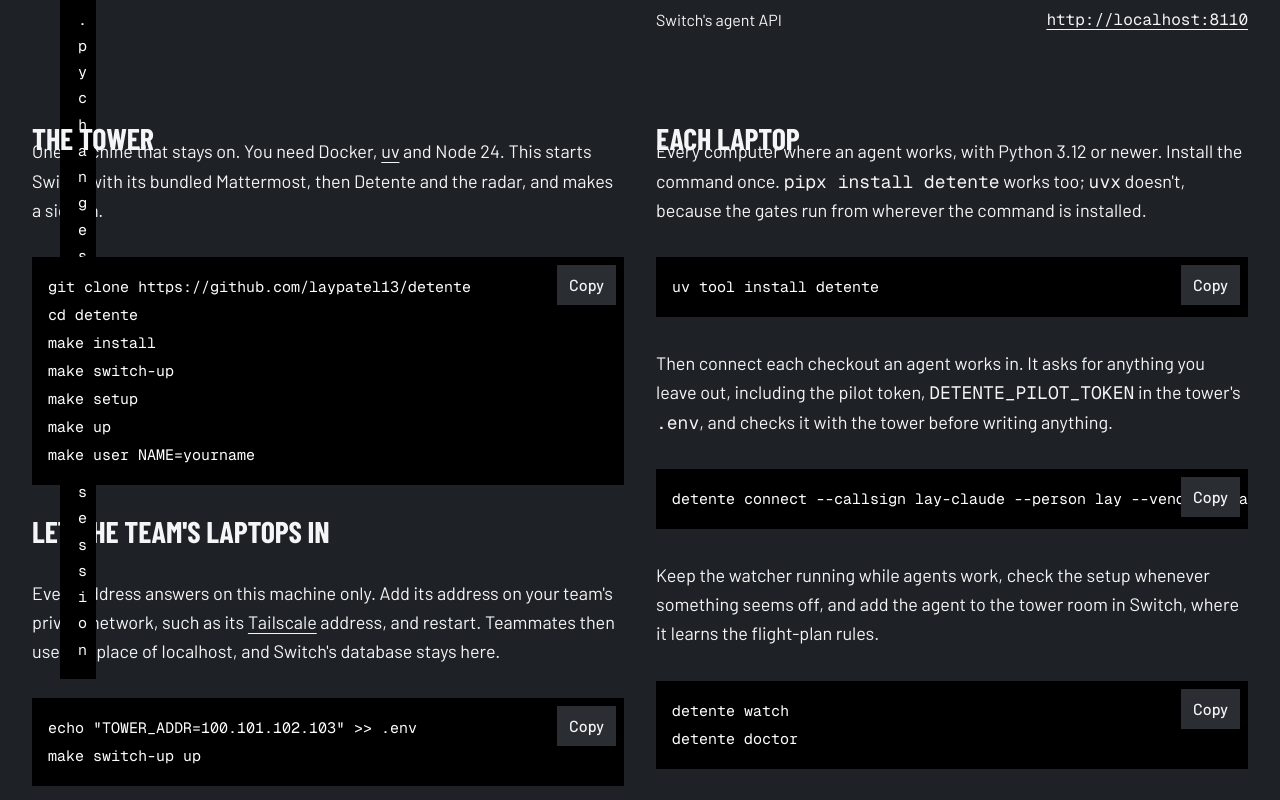
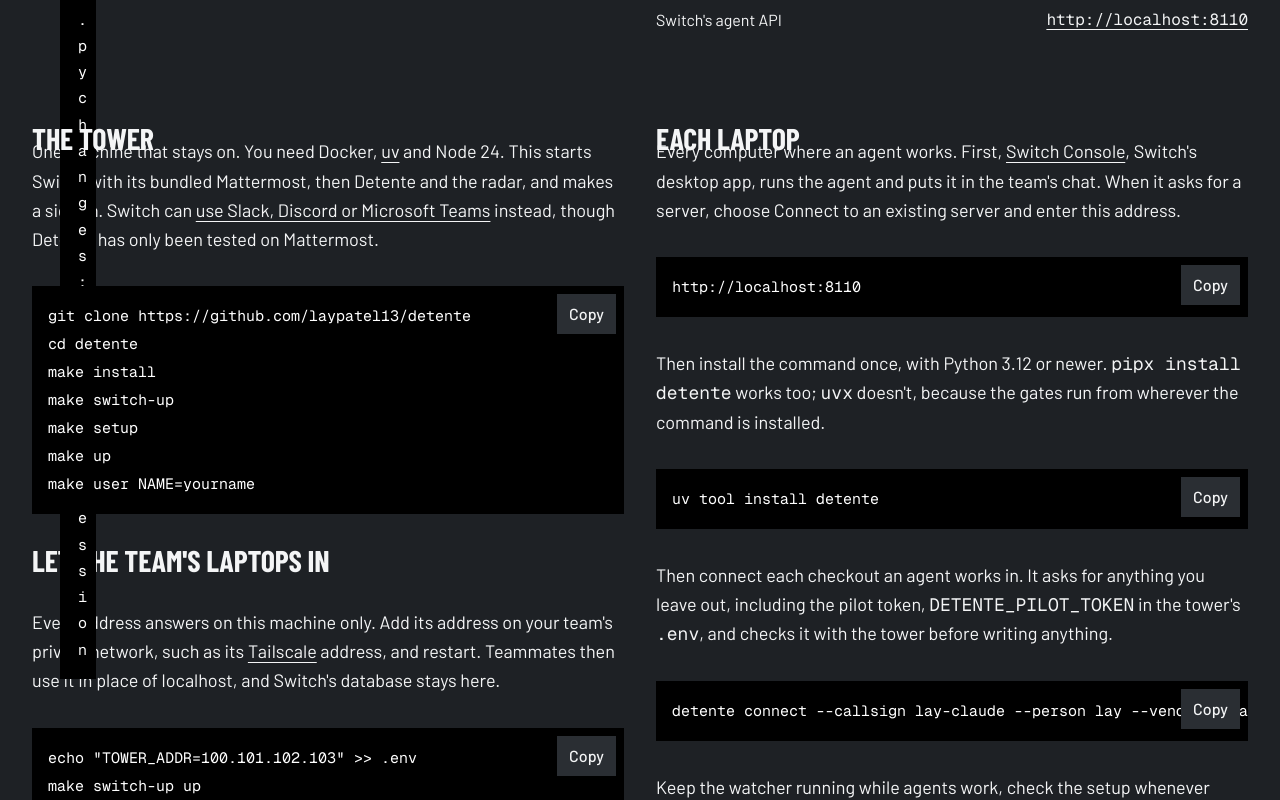
Before and after one commit to laypatel13/detente, a Next.js app in the folder frontend/: page /docs in a window 1280 px wide. Shown: the part 2981-3781 px from the top of the page. Built offline with nearby package versions, Linux system fonts and the light colour scheme; a web font is replaced by a local one.

Commit message:
docs(repo): name Switch Console and the tested chat app

```diff
--- a/frontend/app/docs/page.tsx
+++ b/frontend/app/docs/page.tsx
@@ -405,6 +405,7 @@ const LIMITS: { topic: string; question: string; items: ReactNode[] }[] = [
     question: "What does one install cover?",
     items: [
       "One repo, one tower room. Multi-repo support isn't built.",
+      "Tested on Mattermost only. Detente talks to Switch, never to the chat app, so Slack, Discord and Microsoft Teams should work through Switch, but they haven't been tried. Telegram can't: Switch can't create chats there, so conflict rooms can't open.",
       "One pilot token per install. Every laptop shares it, so anyone holding it can report as any callsign. Keep port 8100 on a private network.",
     ],
   },
@@ -697,7 +698,14 @@ export default function DocsPage() {
                     uv
                   </a>{" "}
                   and Node 24. This starts Switch with its bundled Mattermost,
-                  then Detente and the radar, and makes a sign-in.
+                  then Detente and the radar, and makes a sign-in. Switch can{" "}
+                  <a
+                    href="https://docs.switchagents.ai/switch-rooms/deploy/messaging-apps"
+                    className="underline underline-offset-4"
+                  >
+                    use Slack, Discord or Microsoft Teams
+                  </a>{" "}
+                  instead, though Detente has only been tested on Mattermost.
                 </p>
                 <Code>{`git clone ${REPO_URL}\ncd detente\nmake install\nmake switch-up\nmake setup\nmake up\nmake user NAME=yourname`}</Code>
                 <h4 className="display text-3xl">
@@ -733,8 +741,20 @@ export default function DocsPage() {
               <div className="grid content-start gap-8">
                 <h3 className="rise display text-3xl">Each laptop</h3>
                 <p className="text-lg leading-relaxed">
-                  Every computer where an agent works, with Python 3.12 or
-                  newer. Install the command once.{" "}
+                  Every computer where an agent works. First,{" "}
+                  <a
+                    href="https://docs.switchagents.ai/switch-rooms/getting-started/install-switch-console"
+                    className="underline underline-offset-4"
+                  >
+                    Switch Console
+                  </a>
+                  , Switch&apos;s desktop app, runs the agent and puts it in the
+                  team&apos;s chat. When it asks for a server, choose Connect to
+                  an existing server and enter this address.
+                </p>
+                <Code>{"http://{tower}:8110"}</Code>
+                <p className="text-lg leading-relaxed">
+                  Then install the command once, with Python 3.12 or newer.{" "}
                   {mono("pipx install detente")} works too; {mono("uvx")}{" "}
                   doesn&apos;t, because the gates run from wherever the command
                   is installed.
@@ -755,7 +775,7 @@ export default function DocsPage() {
                 <p className="text-lg leading-relaxed">
                   Keep the watcher running while agents work, check the setup
                   whenever something seems off, and add the agent to the tower
-                  room in Switch, where it learns the flight-plan rules.
+                  room in Switch Console, where it learns the flight-plan rules.
                 </p>
                 <Code>{"detente watch\ndetente doctor"}</Code>
                 <p className="text-lg leading-relaxed">
--- a/frontend/app/get-started/page.tsx
+++ b/frontend/app/get-started/page.tsx
@@ -23,7 +23,19 @@ const TOWER_STEPS: Step[] = [
   },
   {
     title: "Start it",
-    text: "This starts Switch, your team's chat, then Detente and the radar, all in Docker.",
+    text: (
+      <>
+        This starts Switch with Mattermost as your team&apos;s chat, then Detente and the radar, all
+        in Docker. Switch can{" "}
+        <a
+          href="https://docs.switchagents.ai/switch-rooms/deploy/messaging-apps"
+          className="underline underline-offset-2"
+        >
+          use Slack, Discord or Microsoft Teams
+        </a>{" "}
+        instead, though Detente has only been tested on Mattermost.
+      </>
+    ),
     code: "make install\nmake switch-up\nmake setup\nmake up",
   },
   {
@@ -61,6 +73,23 @@ const TOWER_STEPS: Step[] = [
 // Once on each computer where a coding agent works, then once in each checkout.
 const LAPTOP_STEPS: Step[] = [
   {
+    title: "Install Switch Console",
+    text: (
+      <>
+        <a
+          href="https://docs.switchagents.ai/switch-rooms/getting-started/install-switch-console"
+          className="underline underline-offset-2"
+        >
+          Switch&apos;s desktop app
+        </a>{" "}
+        runs your coding agent and puts it in the team&apos;s chat. When it asks for a server,
+        choose Connect to an existing server and enter{" "}
+        <code className="font-mono">http://localhost:8110</code> on the tower machine, or port
+        8110 at its <code className="font-mono">TOWER_ADDR</code> from any other laptop.
+      </>
+    ),
+  },
+  {
     title: "Install the command",
     text: (
       <>
@@ -92,7 +121,7 @@ const LAPTOP_STEPS: Step[] = [
     title: "Add the agent to the tower room",
     text: (
       <>
-        In Switch, add the agent to the room called tower. It learns the flight-plan rules there.
+        In Switch Console, add the agent to the room called tower. It learns the flight-plan rules there.
         If anything seems off, run <code className="font-mono">detente doctor</code>.
       </>
     ),
@@ -164,7 +193,8 @@ export default function GetStartedPage() {
             </h1>
             <p className="max-w-[46ch] text-xl leading-relaxed">
               Detente runs on your own computers. One machine runs the tower, and each laptop gets
-              the <code className="font-mono text-[0.9em]">detente</code> command.
+              Switch Console and the <code className="font-mono text-[0.9em]">detente</code>{" "}
+              command.
             </p>
             <div className="flex flex-wrap gap-2">
               <Button asChild size="lg">
@@ -239,7 +269,7 @@ export default function GetStartedPage() {
                 Each laptop
               </h2>
               <p className="rise-2 max-w-[56ch] text-xl leading-relaxed">
-                Every computer where a coding agent works. Nobody signs in here: the{" "}
+                Every computer where a coding agent works. Nobody signs in to the radar here: the{" "}
                 <code className="font-mono text-[0.9em]">detente</code> command uses the pilot
                 token.
               </p>
```
Also changed, not shown: 2 other files (tests, documents, lock files or other folders).
